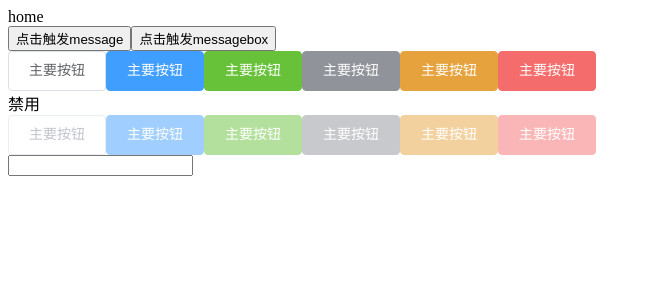
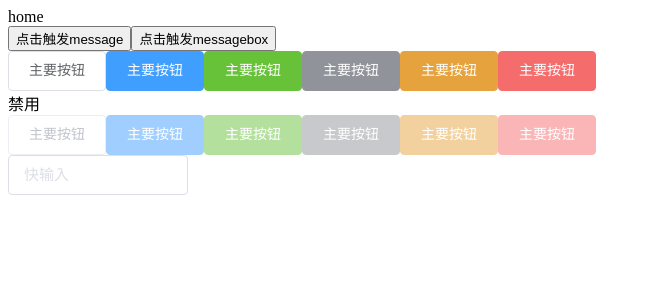
Before and after one commit to zrc1708/nicoUI, a Vue app: page / in a window 1280 px wide. Shown: the top 300 px of the page, without its empty margins (0-651 px from the left). Built offline with nearby package versions, Linux system fonts and the light colour scheme.

Commit message:
no message

```diff
--- a/src/components/button/button.vue
+++ b/src/components/button/button.vue
@@ -156,7 +156,6 @@ export default {
         }
     }
     .is-disabled{
-        // pointer-events: none;
         cursor: not-allowed;
         background-image: none;
     }
--- a/src/components/input/input.vue
+++ b/src/components/input/input.vue
@@ -1,18 +1,130 @@
 <template>
-    <div>
-        <input type="text">
+    <div class="ni-input-box">
+        <input
+            ref='niinput'
+            type="text"
+            :placeholder="placeholder"
+            class="ni-input"
+            @input="input($event)"
+            @change="$emit('change',$event.target.value)"
+        >
+        <i class="clear" @click="clear" v-if="clearShow&&clearable" ></i>
     </div>
 </template>
 <script>
 export default {
     name:'ni-input',
+    props:{
+        placeholder: {
+            type: String,
+            default: '请输入内容',
+        },
+        clearable: {
+            type: Boolean,
+            default: false,
+        },
+    },
     data(){
         return{
-
+            value:'',
+            clearShow:false
         }
+    },
+    methods:{
+        input(event){
+            if(event.target.value){
+                this.clearShow = true
+            }
+            this.$emit('input',event.target.value)
+        },
+        clear(){
+            this.$refs.niinput.value = ''
+            this.clearShow = false
+        },
     }
 }
 </script>
 <style lang="less" scoped>
+input::-webkit-input-placeholder{
+    color:#dcdfe6;
+}
+input::-moz-placeholder{   /* Mozilla Firefox 19+ */
+    color:#dcdfe6;
+}
+input:-moz-placeholder{    /* Mozilla Firefox 4 to 18 */
+    color:#dcdfe6;
+}
+input:-ms-input-placeholder{  /* Internet Explorer 10-11 */
+    color:#dcdfe6;
+}
+.ni-input-box{
+    position: relative;
+    width: 180px;
+    font-size: 15px;
+}
+.ni-input{
+    background-color: #fff;
+    background-image: none;
+    border-radius: 4px;
+    border: 1px solid #dcdfe6;
+    box-sizing: border-box;
+    color: #606266;
+    display: inline-block;
+    font-size: inherit;
+    height: 40px;
+    line-height: 40px;
+    outline: none;
+    padding: 0 15px;
+    transition: border-color .2s cubic-bezier(.645,.045,.355,1);
+    width: 100%;
+    &:focus{
+        outline: none;
+        border-color: #409eff;
+    }
+    &:hover{
+        border-color: #c0c4cc;
+    }
+}
+.clear{
+    position: absolute;
+    top: 50%;
+    right: 10px;
+    transform: translateY(-50%);
+    display: block;
+    width: 13px;
+    height: 13px;
+    cursor: pointer;
+    border-radius: 50%;
+    border: 1px solid #dde0e7;
+    transition: border-color .1s;
 
+    &:hover{
+        border: 1px solid #909399;
+    }
+    &:hover::before,&:hover::after{
+        background-color: #909399;
+    }
+    &::before{
+        content: '';
+        display: block;
+        width: 70%;
+        margin-left: 15%;
+        height: 1px;
+        background-color: #dde0e7;
+        transform: rotate(45deg);
+        position: absolute;
+        top: 49%;
+    }
+    &::after{
+        content: '';
+        display: block;
+        width: 70%;
+        margin-left: 15%;
+        height: 1px;
+        background-color: #dde0e7;
+        transform: rotate(-45deg);
+        position: absolute;
+        top: 49%;
+    }
+}
 </style>
--- a/src/components/messagebox/messagebox.vue
+++ b/src/components/messagebox/messagebox.vue
@@ -11,7 +11,7 @@
             <!-- 消息盒子主体 -->
             <div class="message-box-content">
                 <div class="content">{{ content }}</div>
-                <!-- <input type="text" v-model="inputValue" v-if="isShowInput" ref="input"> -->
+                <ni-input type="text" v-model="inputValue" v-if="isShowInput" ref="input"></ni-input>
             </div>
             <!-- 消息盒子按钮 -->
             <div class="message-box-btns">
--- a/src/views/Home.vue
+++ b/src/views/Home.vue
@@ -3,6 +3,7 @@
     home <br>
     <button @click="button1">点击触发message</button>
     <button @click="button2">点击触发messagebox</button> <br>
+
     <ni-button type='default'>主要按钮</ni-button>
     <ni-button type='primary' @click="button3">主要按钮</ni-button>
     <ni-button type='success'>主要按钮</ni-button>
@@ -16,7 +17,9 @@
     <ni-button type='info' disabled>主要按钮</ni-button>
     <ni-button type='warn' disabled>主要按钮</ni-button>
     <ni-button type='error' disabled>主要按钮</ni-button>
-    <ni-input></ni-input>
+
+    <ni-input placeholder="快输入" @input="input" @change="change" clearable v-model="user"></ni-input>
+
   </div>
 </template>
 
@@ -25,7 +28,8 @@ export default {
     name: 'Home',
     data(){
         return{
-            flag:true
+            test:1234,
+            user:'',
         }
     },
     mounted(){
@@ -51,8 +55,14 @@ export default {
           });
         },
         button3(){
-          console.log(123)
-        }
+          console.log(this.user)
+        },
+        input(value){
+            console.log(value)
+        },
+        change(value){
+            console.log(value)
+        },
     }
 }
 </script>
```
